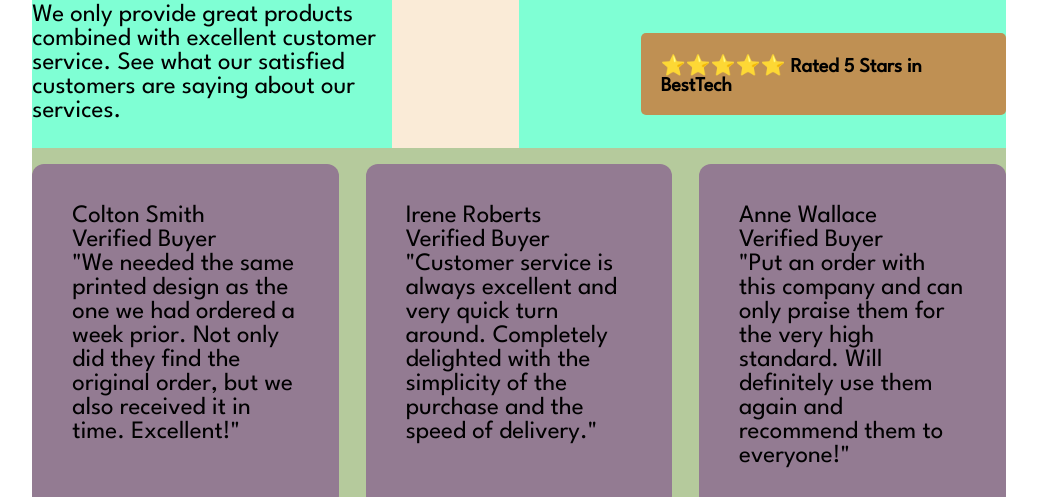
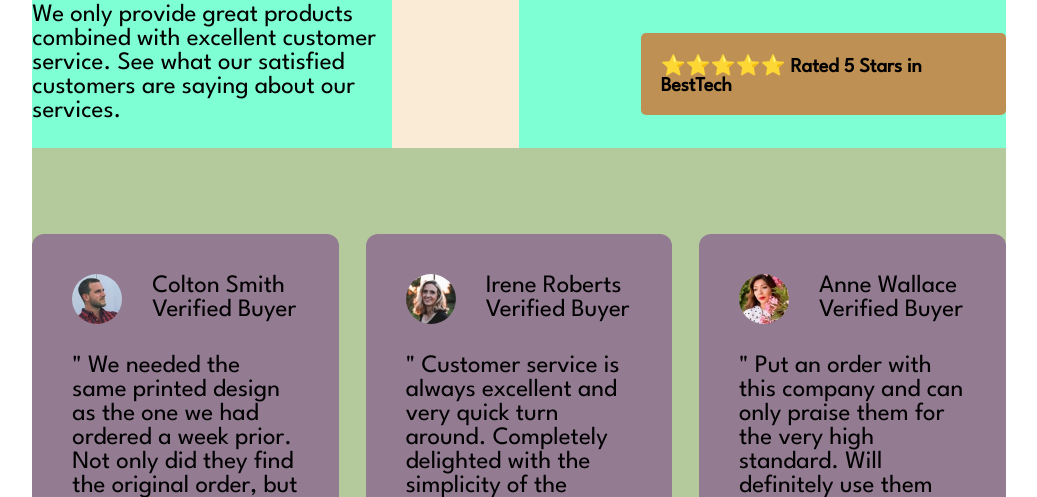
Before and after one commit to RHShihab/freecodecamp-journey, a plain HTML site: page frontend-mentor/social-proof-section/index.html in a window 1280 px wide. Shown: the part 303-800 px from the top of the page, without its empty margins (121-1158 px from the left). Drawn offline with Linux system fonts and the light colour scheme.

Commit message:
added social-proof-section project. made desktop layout.

```diff
--- a/frontend-mentor/social-proof-section/index.html
+++ b/frontend-mentor/social-proof-section/index.html
@@ -48,33 +48,33 @@
       <div class="review-section">
         <div class="review-card">
           <div class="review-heading">
-            <div class="image"></div>
+            <img class="reviewer-image" src="images/image-colton.jpg" alt="">
             <div class="reviewer-info">Colton Smith <br> Verified Buyer</div>
           </div>
           <div class="review-message">
-            "We needed the same printed design as the one we had ordered a week prior.
+            " We needed the same printed design as the one we had ordered a week prior.
             Not only did they find the original order, but we also received it in time.
-            Excellent!"
+            Excellent! "
           </div>
         </div>
         <div class="review-card">
           <div class="review-heading">
-            <div class="image"></div>
+            <img class="reviewer-image" src="images/image-irene.jpg" alt="">
             <div class="reviewer-info">Irene Roberts <br> Verified Buyer</div>
           </div>
           <div class="review-message">
-            "Customer service is always excellent and very quick turn around. Completely
-            delighted with the simplicity of the purchase and the speed of delivery."
+            " Customer service is always excellent and very quick turn around. Completely
+            delighted with the simplicity of the purchase and the speed of delivery. "
           </div>
         </div>
         <div class="review-card">
           <div class="review-heading">
-            <div class="image"></div>
+            <img class="reviewer-image" src="images/image-anne.jpg" alt="">
             <div class="reviewer-info">Anne Wallace <br> Verified Buyer</div>
           </div>
           <div class="review-message">
-            "Put an order with this company and can only praise them for the very high
-            standard. Will definitely use them again and recommend them to everyone!"
+            " Put an order with this company and can only praise them for the very high
+            standard. Will definitely use them again and recommend them to everyone! "
           </div>
         </div>
       </div>
--- a/frontend-mentor/social-proof-section/styles.css
+++ b/frontend-mentor/social-proof-section/styles.css
@@ -75,10 +75,19 @@ main {
 /* .rating-card::before{
 } */
 .review-section{
+  margin-top: 70px;
   display: flex;
   justify-content: space-between;
 }
-
+.review-heading{
+  display: flex;
+  margin-bottom: 30px;
+}
+.reviewer-image{
+  width: 50px;
+  border-radius: 50%;
+  margin-right: 30px;
+}
 .review-card{
   background-color: var(--dark-grayish-magenta);
   width: calc(31.5% - 80px) ;
```
